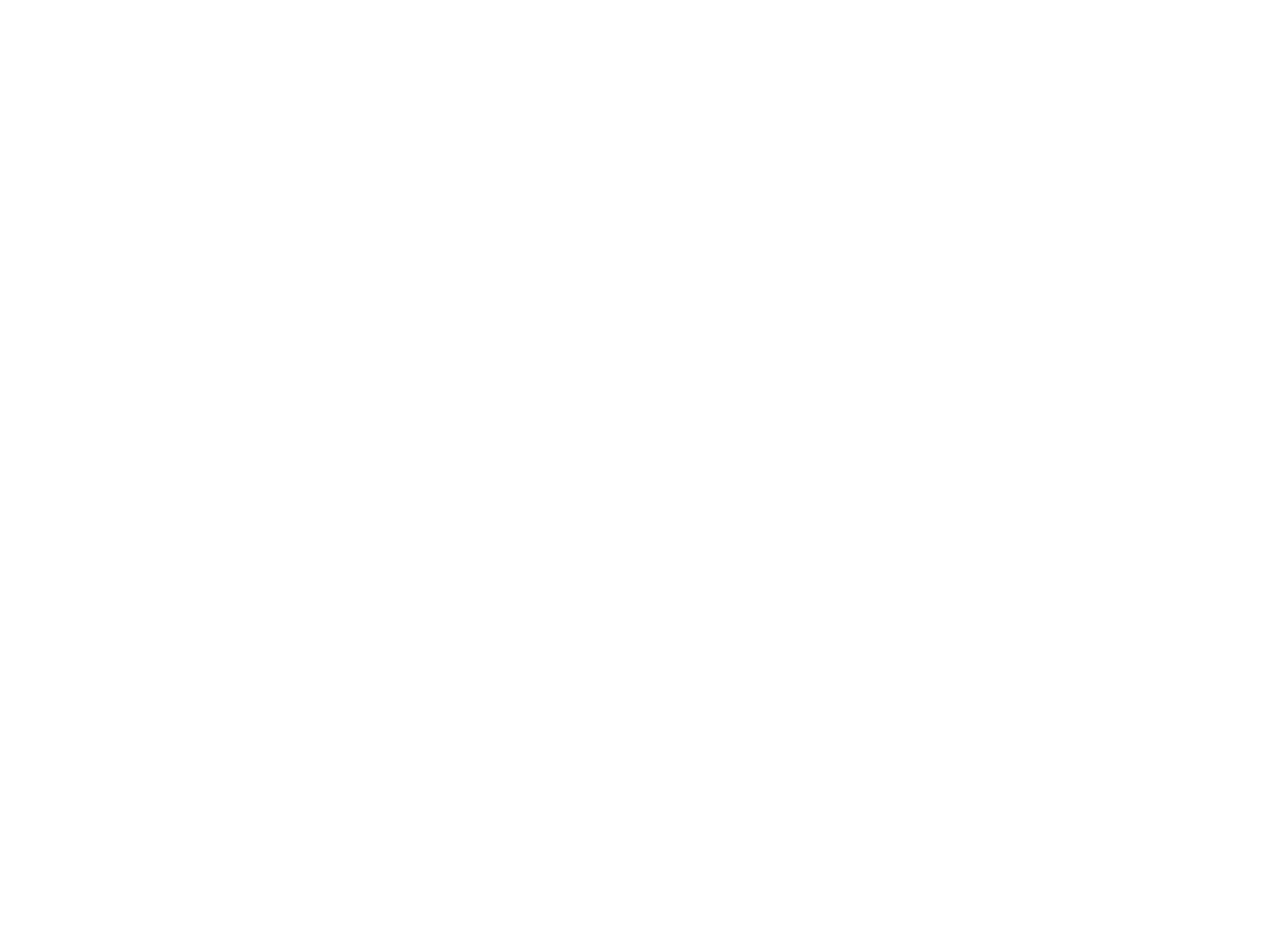
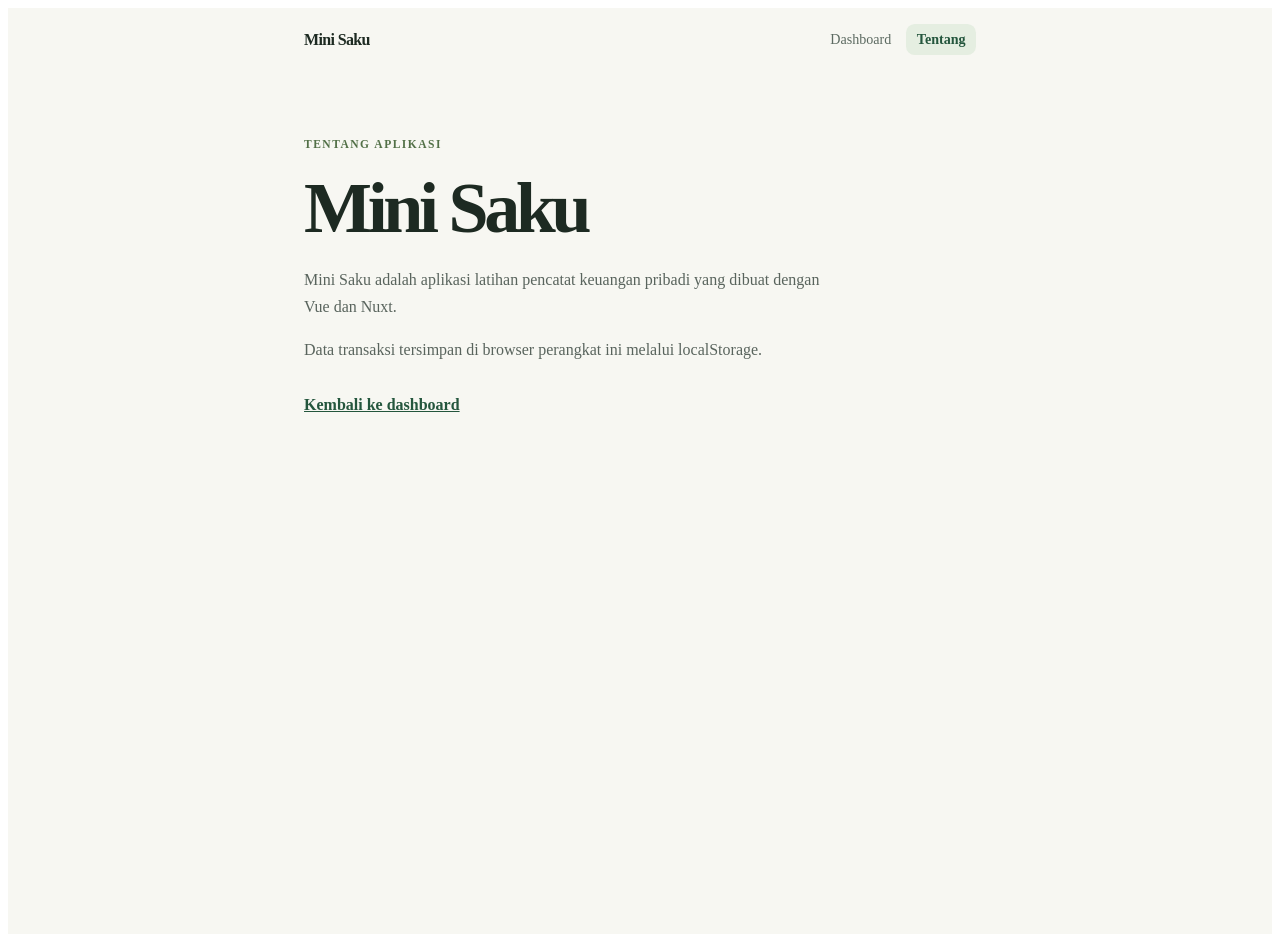
Before and after one commit to imamsyafii-dev/mini-saku, a Nuxt app: page /about in a window 1280 px wide. Before the commit this address had no page. Before the commit the page ends 800 px from the top, so only its background shows below. Built offline with nearby package versions, Linux system fonts and the light colour scheme.

Commit message:
feat: add app layout and about page

```diff
--- a/app/app.vue
+++ b/app/app.vue
@@ -1,3 +1,5 @@
 <template>
-  <NuxtPage />
+  <NuxtLayout>
+    <NuxtPage />
+  </NuxtLayout>
 </template>
--- /dev/null
+++ b/app/layouts/default.vue
@@ -0,0 +1,66 @@
+<template>
+  <div class="app-shell">
+    <header class="app-header">
+      <NuxtLink to="/" class="brand">Mini Saku</NuxtLink>
+
+      <nav aria-label="Navigasi utama">
+        <NuxtLink to="/" class="nav-link">Dashboard</NuxtLink>
+        <NuxtLink to="/about" class="nav-link">Tentang</NuxtLink>
+      </nav>
+    </header>
+
+    <div class="app-content">
+      <slot />
+    </div>
+  </div>
+</template>
+
+<style scoped>
+.app-shell {
+  min-height: 100vh;
+  background: #f7f7f2;
+}
+
+.app-header {
+  display: flex;
+  align-items: center;
+  justify-content: space-between;
+  max-width: 42rem;
+  margin: 0 auto;
+  padding: 1rem 1.5rem;
+}
+
+.brand {
+  color: #1d2a22;
+  font-weight: 900;
+  letter-spacing: -0.04em;
+  text-decoration: none;
+}
+
+nav {
+  display: flex;
+  gap: 0.3rem;
+}
+
+.nav-link {
+  padding: 0.45rem 0.65rem;
+  border-radius: 0.55rem;
+  color: #5c6a61;
+  font-size: 0.88rem;
+  text-decoration: none;
+}
+
+.nav-link.router-link-active {
+  background: #e5eee1;
+  color: #24563d;
+  font-weight: 800;
+}
+
+@media (max-width: 380px) {
+  .app-header {
+    align-items: flex-start;
+    gap: 0.75rem;
+    flex-direction: column;
+  }
+}
+</style>
--- /dev/null
+++ b/app/pages/about.vue
@@ -0,0 +1,56 @@
+<template>
+  <section class="about-page" aria-labelledby="about-title">
+    <p class="eyebrow">TENTANG APLIKASI</p>
+    <h1 id="about-title">Mini Saku</h1>
+
+    <p>
+      Mini Saku adalah aplikasi latihan pencatat keuangan pribadi yang dibuat
+      dengan Vue dan Nuxt.
+    </p>
+
+    <p>
+      Data transaksi tersimpan di browser perangkat ini melalui localStorage.
+    </p>
+
+    <NuxtLink to="/" class="back-link">
+      Kembali ke dashboard
+    </NuxtLink>
+  </section>
+</template>
+
+<style scoped>
+.about-page {
+  min-height: calc(100vh - 65px);
+  max-width: 42rem;
+  margin: 0 auto;
+  padding: 4rem 1.5rem;
+  color: #1d2a22;
+}
+
+.eyebrow {
+  margin: 0 0 0.75rem;
+  color: #527047;
+  font-size: 0.72rem;
+  font-weight: 800;
+  letter-spacing: 0.13em;
+}
+
+h1 {
+  margin: 0;
+  font-size: clamp(2.5rem, 10vw, 4.5rem);
+  letter-spacing: -0.06em;
+}
+
+p {
+  max-width: 34rem;
+  color: #59645d;
+  line-height: 1.7;
+}
+
+.back-link {
+  display: inline-block;
+  margin-top: 1rem;
+  color: #24563d;
+  font-weight: 800;
+}
+</style>
```
